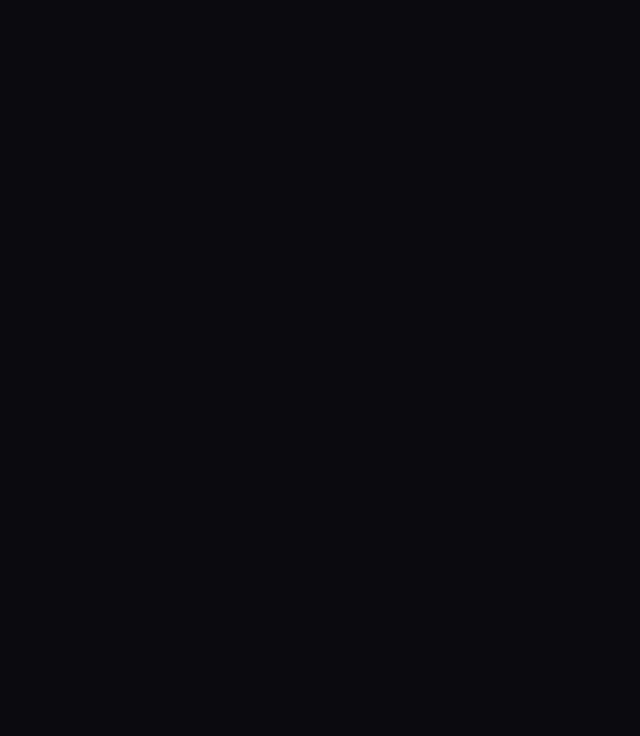
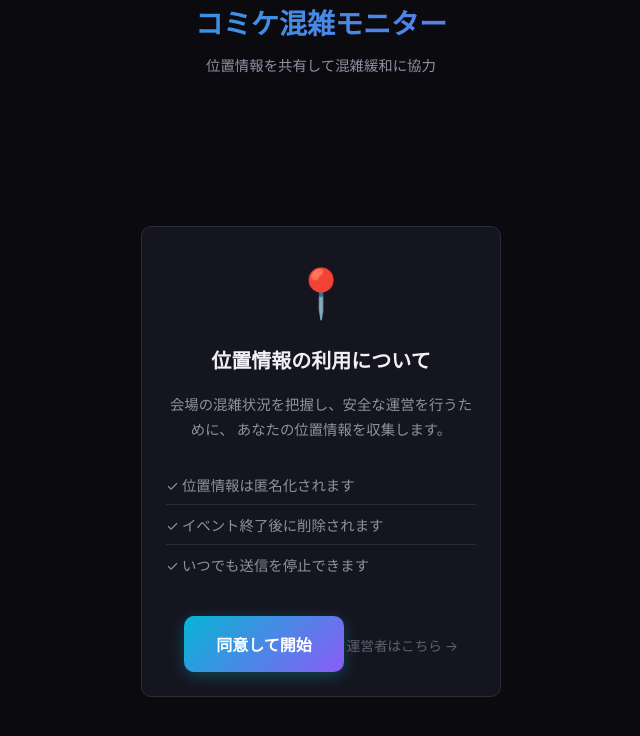
Before and after one commit to TUCCHI1/comiket-crowd-monitor, a Nuxt app: page / in a window 1280 px wide. Shown: the top 736 px of the page, without its empty margins (319-959 px from the left). Built offline with nearby package versions, Linux system fonts and the light colour scheme.

Commit message:
Add pages/index.vue

```diff
--- /dev/null
+++ b/pages/index.vue
@@ -0,0 +1,248 @@
+<script setup lang="ts">
+const { state, oderId, startTracking, stopTracking } = useGeolocation()
+
+// 同意状態
+const hasConsented = ref(false)
+
+onMounted(() => {
+  if (import.meta.client) {
+    hasConsented.value = localStorage.getItem('comiket-consent') === 'true'
+  }
+})
+
+const handleConsent = () => {
+  hasConsented.value = true
+  localStorage.setItem('comiket-consent', 'true')
+}
+
+const toggleTracking = () => {
+  if (state.value.isTracking) {
+    stopTracking()
+  } else {
+    startTracking()
+  }
+}
+
+const formatTime = (timestamp: number | null): string => {
+  if (!timestamp) return '--:--:--'
+  return new Date(timestamp).toLocaleTimeString('ja-JP')
+}
+</script>
+
+<template>
+  <div class="pwa-container">
+    <header class="pwa-header">
+      <h1 class="pwa-title">コミケ混雑モニター</h1>
+      <p class="pwa-subtitle">位置情報を共有して混雑緩和に協力</p>
+    </header>
+
+    <!-- 同意画面 -->
+    <div v-if="!hasConsented" class="consent-screen">
+      <div class="consent-card card">
+        <div class="consent-icon">📍</div>
+        <h2>位置情報の利用について</h2>
+        <p>
+          会場の混雑状況を把握し、安全な運営を行うために、
+          あなたの位置情報を収集します。
+        </p>
+        <ul class="consent-list">
+          <li>✓ 位置情報は匿名化されます</li>
+          <li>✓ イベント終了後に削除されます</li>
+          <li>✓ いつでも送信を停止できます</li>
+        </ul>
+        <button class="btn btn-primary btn-lg" @click="handleConsent">
+          同意して開始
+        </button>
+        <NuxtLink to="/admin" class="admin-link">
+          運営者はこちら →
+        </NuxtLink>
+      </div>
+    </div>
+
+    <!-- トラッキング画面 -->
+    <div v-else class="pwa-status">
+      <div
+        class="tracking-indicator"
+        :class="{ active: state.isTracking, inactive: !state.isTracking }"
+      >
+        {{ state.isTracking ? '📡' : '⏸️' }}
+      </div>
+
+      <div class="status-text">
+        <p class="status-main">
+          {{ state.isTracking ? '位置情報を送信中' : '送信停止中' }}
+        </p>
+        <p v-if="state.currentArea" class="status-area">
+          現在地: {{ state.currentArea.replace('east-', '東').replace('west-', '西').replace('south-', '南') }}
+        </p>
+        <p v-if="state.error" class="status-error">
+          {{ state.error }}
+        </p>
+      </div>
+
+      <button
+        class="btn btn-lg"
+        :class="state.isTracking ? 'btn-danger' : 'btn-primary'"
+        @click="toggleTracking"
+      >
+        {{ state.isTracking ? '送信を停止' : '送信を開始' }}
+      </button>
+
+      <div class="tracking-info card">
+        <div class="info-row">
+          <span class="info-label">ユーザーID</span>
+          <span class="info-value font-mono text-xs">{{ oderId.slice(0, 16) }}...</span>
+        </div>
+        <div class="info-row">
+          <span class="info-label">最終送信</span>
+          <span class="info-value font-mono">{{ formatTime(state.lastSent) }}</span>
+        </div>
+        <div class="info-row">
+          <span class="info-label">送信間隔</span>
+          <span class="info-value">30秒</span>
+        </div>
+      </div>
+
+      <NuxtLink to="/admin" class="admin-link">
+        運営ダッシュボードを見る →
+      </NuxtLink>
+    </div>
+  </div>
+</template>
+
+<style scoped>
+.pwa-header {
+  text-align: center;
+  margin-bottom: var(--space-2xl);
+}
+
+.pwa-title {
+  font-size: 1.75rem;
+  font-weight: 900;
+  background: var(--gradient-glow);
+  -webkit-background-clip: text;
+  -webkit-text-fill-color: transparent;
+  background-clip: text;
+  margin-bottom: var(--space-sm);
+}
+
+.pwa-subtitle {
+  color: var(--text-secondary);
+  font-size: 0.9rem;
+}
+
+/* 同意画面 */
+.consent-screen {
+  flex: 1;
+  display: flex;
+  align-items: center;
+  justify-content: center;
+}
+
+.consent-card {
+  max-width: 360px;
+  text-align: center;
+}
+
+.consent-icon {
+  font-size: 3rem;
+  margin-bottom: var(--space-md);
+}
+
+.consent-card h2 {
+  font-size: 1.25rem;
+  margin-bottom: var(--space-md);
+}
+
+.consent-card p {
+  color: var(--text-secondary);
+  font-size: 0.9rem;
+  margin-bottom: var(--space-lg);
+  line-height: 1.7;
+}
+
+.consent-list {
+  list-style: none;
+  text-align: left;
+  margin-bottom: var(--space-xl);
+}
+
+.consent-list li {
+  padding: var(--space-sm) 0;
+  font-size: 0.9rem;
+  color: var(--text-secondary);
+  border-bottom: 1px solid var(--border-color);
+}
+
+.consent-list li:last-child {
+  border-bottom: none;
+}
+
+/* ステータス画面 */
+.pwa-status {
+  flex: 1;
+  display: flex;
+  flex-direction: column;
+  align-items: center;
+  gap: var(--space-lg);
+  padding-bottom: var(--space-2xl);
+}
+
+.status-text {
+  text-align: center;
+}
+
+.status-main {
+  font-size: 1.25rem;
+  font-weight: 700;
+  margin-bottom: var(--space-sm);
+}
+
+.status-area {
+  color: var(--accent-cyan);
+  font-size: 0.9rem;
+}
+
+.status-error {
+  color: var(--status-danger);
+  font-size: 0.85rem;
+  margin-top: var(--space-sm);
+}
+
+.tracking-info {
+  width: 100%;
+  max-width: 320px;
+}
+
+.info-row {
+  display: flex;
+  justify-content: space-between;
+  align-items: center;
+  padding: var(--space-sm) 0;
+  border-bottom: 1px solid var(--border-color);
+}
+
+.info-row:last-child {
+  border-bottom: none;
+}
+
+.info-label {
+  font-size: 0.8rem;
+  color: var(--text-muted);
+}
+
+.info-value {
+  font-size: 0.9rem;
+  color: var(--text-secondary);
+}
+
+.admin-link {
+  margin-top: var(--space-lg);
+  font-size: 0.85rem;
+  color: var(--text-muted);
+}
+
+.admin-link:hover {
+  color: var(--accent-cyan);
+}
+</style>
```
